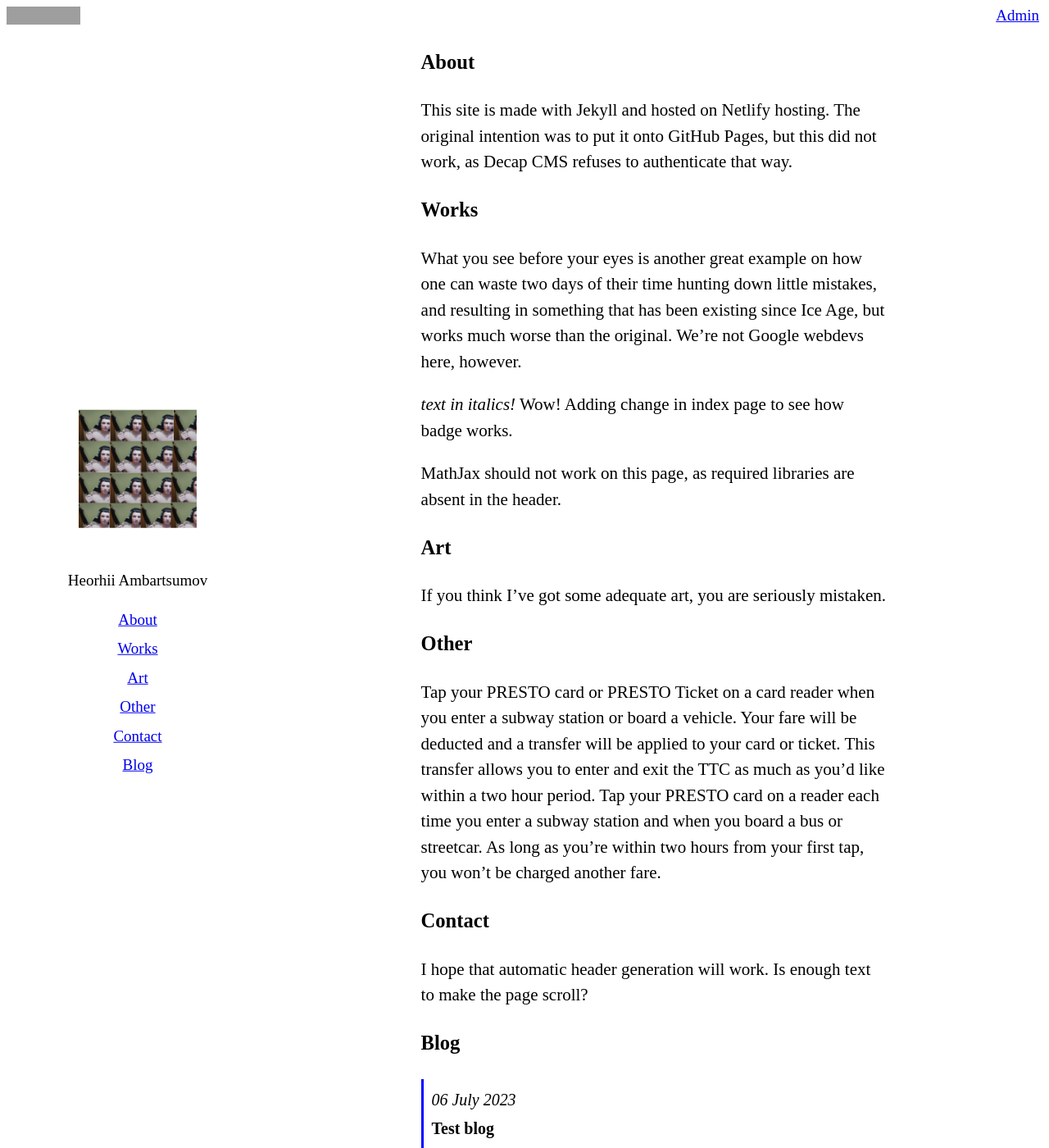
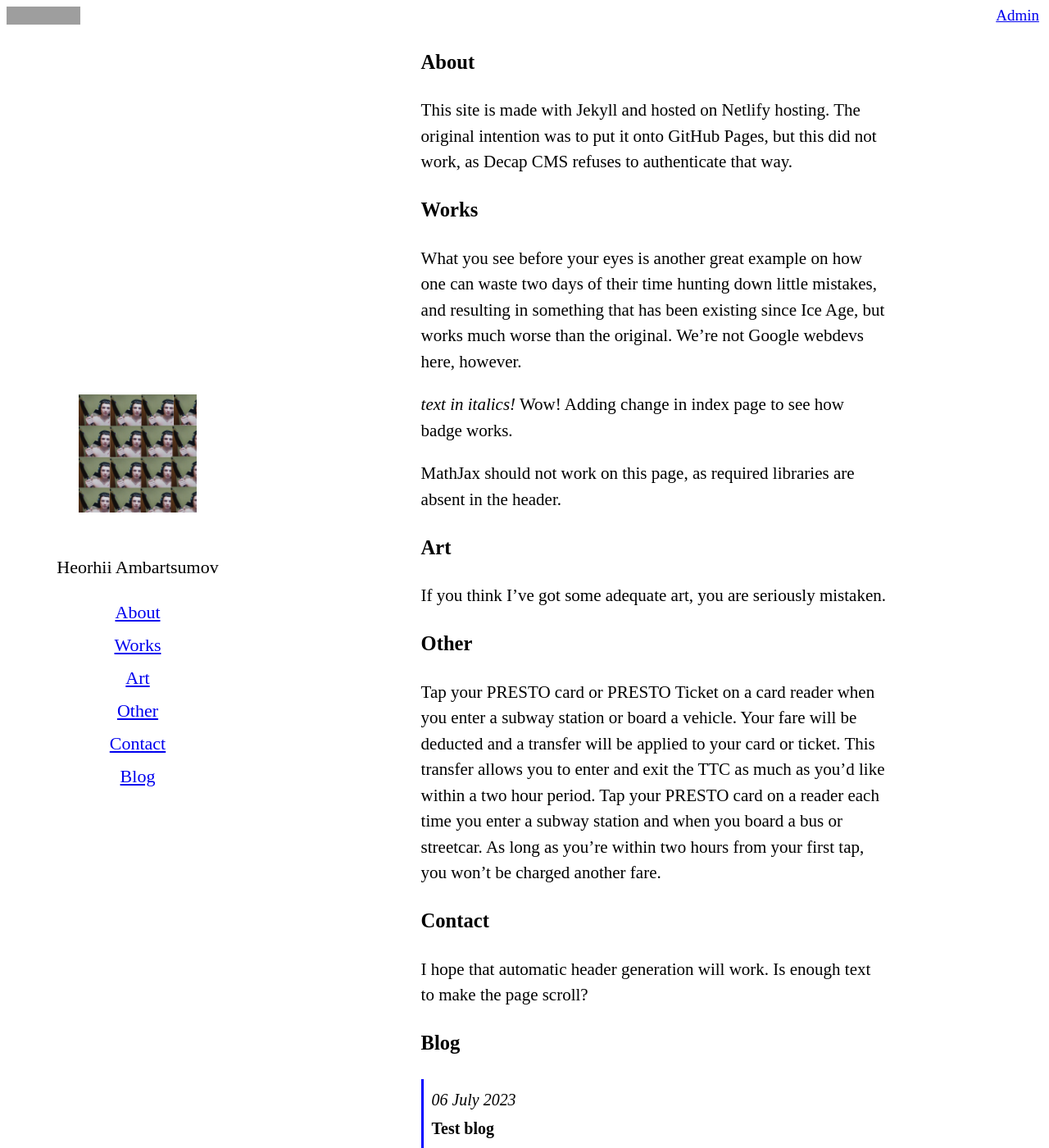
Before and after one commit to hambartsumov/hambartsumov.github.io, a Jekyll site: the page built from index.md, in a window 1280 px wide and 1400 px high. Shown: the whole window at 82% size. Built offline with Jekyll 4.4.1, drawn with Linux system fonts in a browser that asks for light colours; grey boxes are pictures that could not be loaded.

Commit message:
fixed menu size

```diff
--- a/assets/css/index.css
+++ b/assets/css/index.css
@@ -1,6 +1,7 @@
 /*IMPORTANT: the assumed condition for viewing is mobile phone, desktop rules are given below*/
 
-html, body {
+html,
+body {
     font-family: 'Times New Roman', Times, serif;
     overflow: auto;
 }
@@ -24,10 +25,30 @@ html, body {
     font-size: 17px;
 }
 
+
+.menu {
+    text-align: center;
+    line-height: 1.5;
+    font-size: 19px;
+}
+
+
 @media only screen and (min-width: 768px) {
+
     /* desktops */
-    .menu {width: 25%; max-width: 700px; position: fixed; height: 100%;}
-    .right {width: 75%; float: right;}
+    .menu {
+        width: 25%;
+        max-width: 700px;
+        position: fixed;
+        height: 100%;
+        font-size: 22px;
+    }
+
+    .right {
+        width: 75%;
+        float: right;
+    }
+
     .menu-vertical-center {
         margin: 0;
         position: absolute;
@@ -35,21 +56,13 @@ html, body {
         -ms-transform: translateY(-50%);
         transform: translateY(-50%);
     }
-      .menu {
-        font-size: 22px;
-      }
+
     .right-centered {
         width: 60%;
         font-size: 21px;
     }
 }
 
-
-.menu {
-    text-align: center;
-    line-height: 1.5;
-    font-size: 19px;
-}
 
 .prfimg {
     width: 45%;
@@ -66,17 +79,18 @@ html, body {
     margin-left: 0;
     padding-left: 0;
 }
-.menu-itself > li:before {
+
+.menu-itself>li:before {
     content: "";
     position: absolute;
     left: 0;
 }
 
-.menu-itself > li {
+.menu-itself>li {
     margin-bottom: 7px;
 }
 
-.blog-preview > * {
+.blog-preview>* {
     font-size: 95%;
     margin-top: 5px;
     margin-bottom: 5px;
```
Lines whose indentation alone changed are shown as unchanged.
